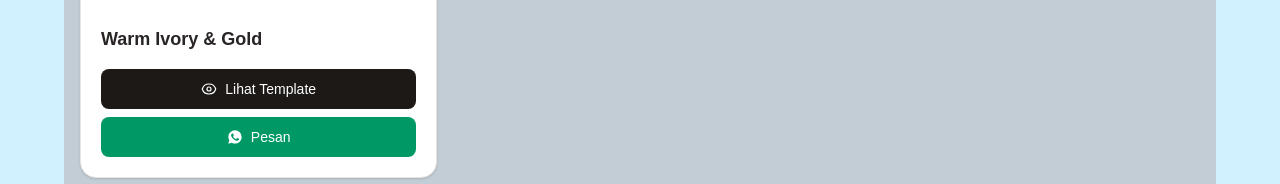
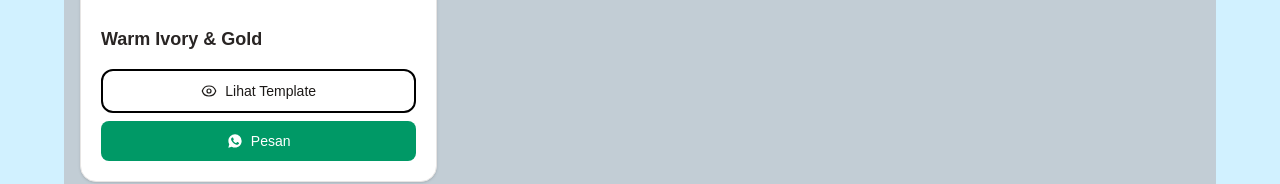
Before and after one commit to Beecome1/sejoly-invitation-portofolio, a website: page index.html in a window 1280 px wide. Shown: the part 1331-1515 px from the top of the page. Drawn offline with Linux system fonts and the light colour scheme.

Commit message:
-membuat foto border lock screen

```diff
--- a/index.html
+++ b/index.html
@@ -393,7 +393,7 @@
                   href="./dist/demo/basic/index.html"
                   target="_blank"
                   rel="noopener noreferrer"
-                  class="w-full py-2.5 px-4 bg-stone-900 text-white text-sm font-medium rounded-lg hover:bg-stone-800 transition-colors flex items-center justify-center gap-2"
+                  class="w-full py-2.5 px-4 bg-transparent border-2 border-black text-stone-900 text-sm font-medium rounded-xl hover:bg-stone-800 transition-colors flex items-center justify-center gap-2"
                 >
                   <svg
                     xmlns="http://www.w3.org/2000/svg"
```
Also changed, not shown: dist/demo/basic/assets/img/foto sample.jpg (added), dist/demo/basic/assets/img/foto-sample.webp (added), dist/demo/basic/index.html, dist/output.css.
